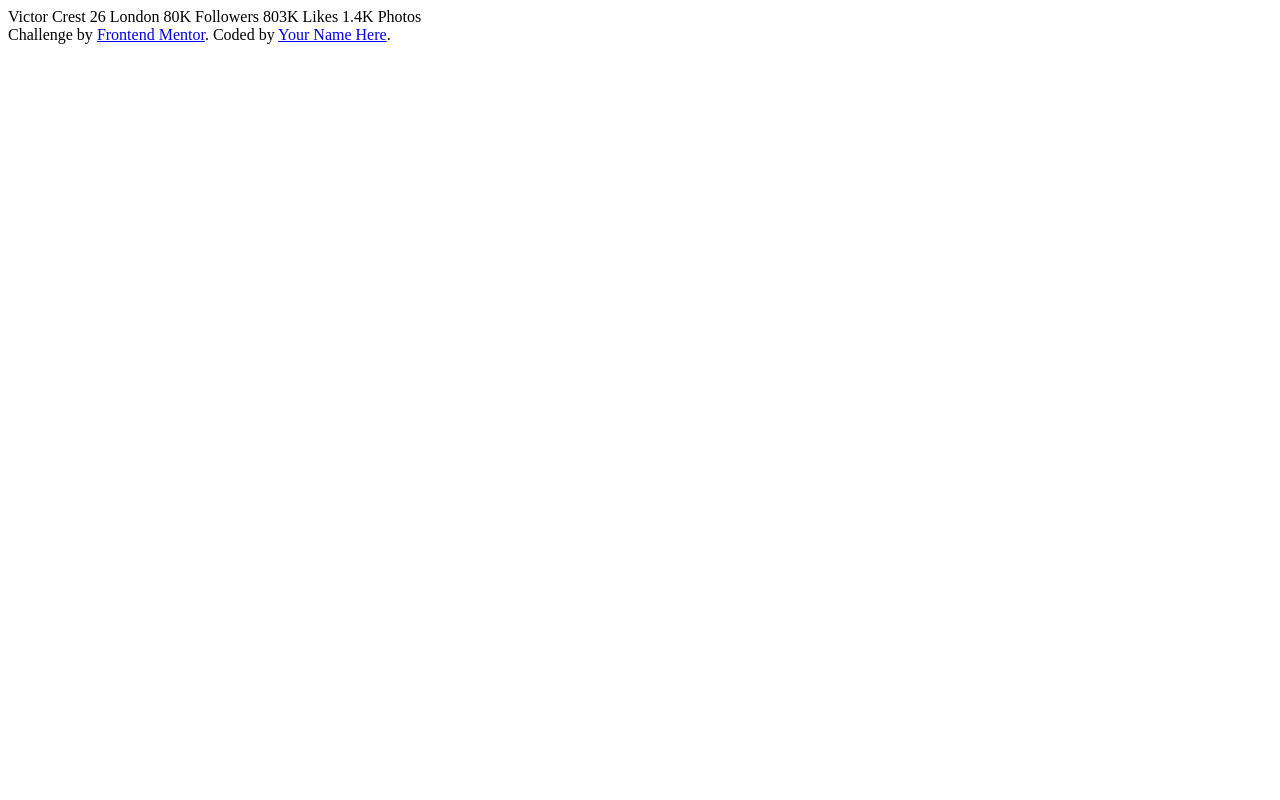
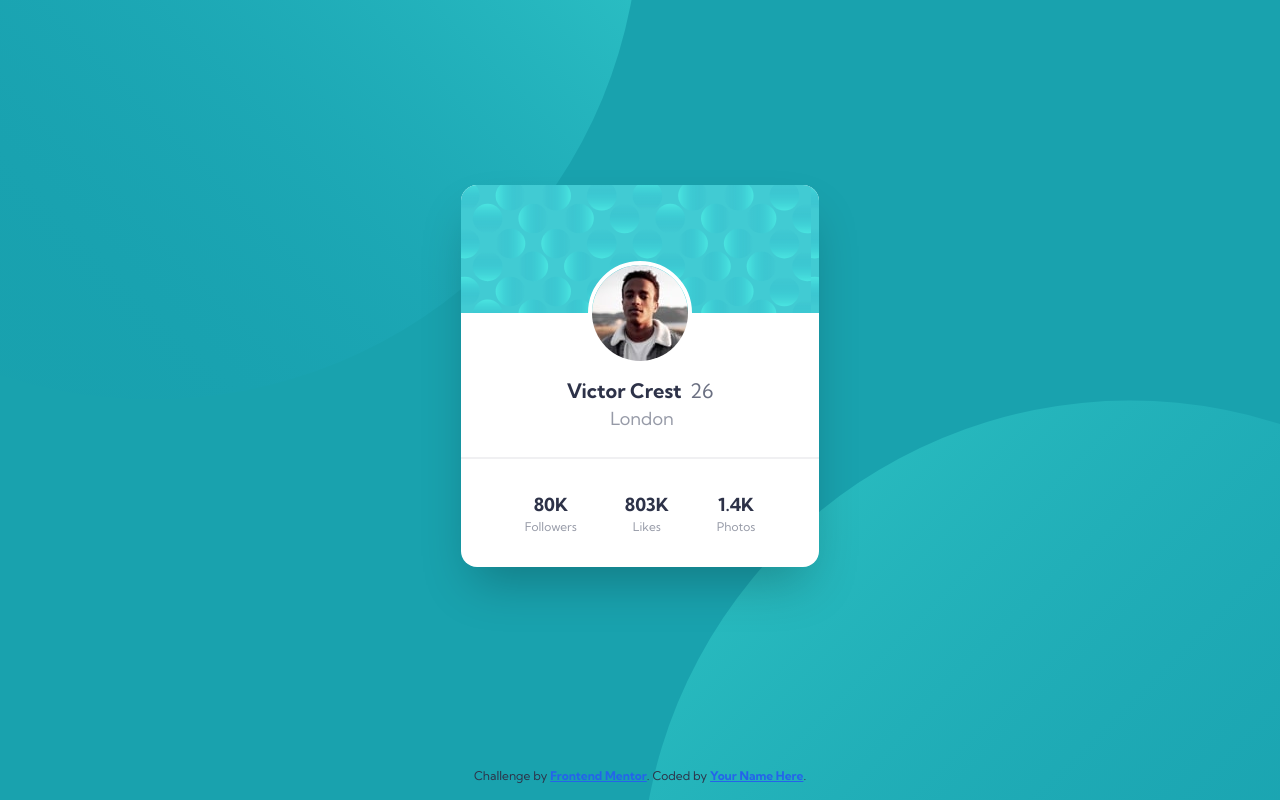
Before and after one commit to dokdospanish/fm-profile-card, a website: page index.html in a window 1280 px wide. Drawn offline with Linux system fonts and the light colour scheme.

Commit message:
first try

```diff
--- a/index.html
+++ b/index.html
@@ -4,25 +4,41 @@
   <meta charset="UTF-8">
   <meta name="viewport" content="width=device-width, initial-scale=1.0">
   <link rel="icon" type="image/png" sizes="32x32" href="./images/favicon-32x32.png">
-  <link rel="stylesheet" href="tailwind-in.css">
+  <link rel="stylesheet" href="tailwind-out.css">
   <title>Frontend Mentor | Profile card component</title>
 </head>
-<body>
-  Victor Crest
-  26
-  London
+<body class="min-h-[100vh] bg-custom-cyan font-custom text-custom-dark flex flex-col items-center justify-between">
+  <main class="max-w-sm rounded-2xl bg-white shadow-2xl my-auto">
+    <section class="rounded-t-2xl h-32 bg-[url('assets/images/bg-pattern-card.svg')] relative">
+      <img class="mx-auto rounded-full border-solid border-white border-4 absolute left-1/2 bottom-0 -translate-x-1/2 translate-y-1/2" src="./assets/images/image-victor.jpg" alt="Victor Crest">
+    </section>
 
-  80K
-  Followers
+    <section class="pt-16 pb-6 mx-auto text-xl text-center font-bold">
+      <span>Victor Crest</span>
+      <span class="pl-1 font-normal text-custom-gray">26</span>
+      <div class="pl-1 font-normal text-custom-gray text-lg text-custom-gray/70">London</div>
+    </section>
 
-  803K
-  Likes
+    <section class="p-8 px-16 border-t-2 border-custom-gray/10 flex justify-around gap-12 text-lg text-center font-bold">
+      <div class="grid place-items-center">
+        <div>80K</div>
+        <div class="text-xs text-custom-gray/70 font-normal">Followers</div>
+      </div>
+      <div class="grid place-items-center">
+        <div>803K</div>
+        <div class="text-xs text-custom-gray/70 font-normal">Likes</div>
+      </div>
+      <div class="grid place-items-center">
+        <div>1.4K</div>
+        <div class="text-xs text-custom-gray/70 font-normal">Photos</div>
+      </div>
+    </section>
 
-  1.4K
-  Photos
-  <div class="">
+  </main>
+
+  <footer class="text-xs p-4">
     Challenge by <a href="https://www.frontendmentor.io?ref=challenge" target="_blank">Frontend Mentor</a>.
     Coded by <a href="#">Your Name Here</a>.
-  </div>
+  </footer>
 </body>
 </html>
--- a/package.json
+++ b/package.json
@@ -1,4 +1,8 @@
 {
+  "scripts": {
+    "build": "npx tailwindcss -i ./tailwind-in.css -o ./tailwind-out.css",
+    "watch": "npx tailwindcss -i ./tailwind-in.css -o ./tailwind-out.css --watch"
+  },
   "devDependencies": {
     "tailwindcss": "^3.3.2"
   }
--- a/tailwind-in.css
+++ b/tailwind-in.css
@@ -3,6 +3,18 @@
 @tailwind utilities;
 
 @layer base {
+  body {
+    background-image:
+      url('./assets/images/bg-pattern-top.svg'),
+      url('./assets/images/bg-pattern-bottom.svg');
+
+    background-position:
+      bottom 50vh right 50vw,
+      top 50vh left 50vw;
+
+    background-repeat: no-repeat;
+  }
+
   a {
     @apply underline font-bold text-blue-600 hover:text-blue-800
   }
```
Also changed, not shown: tailwind-out.css (added).
